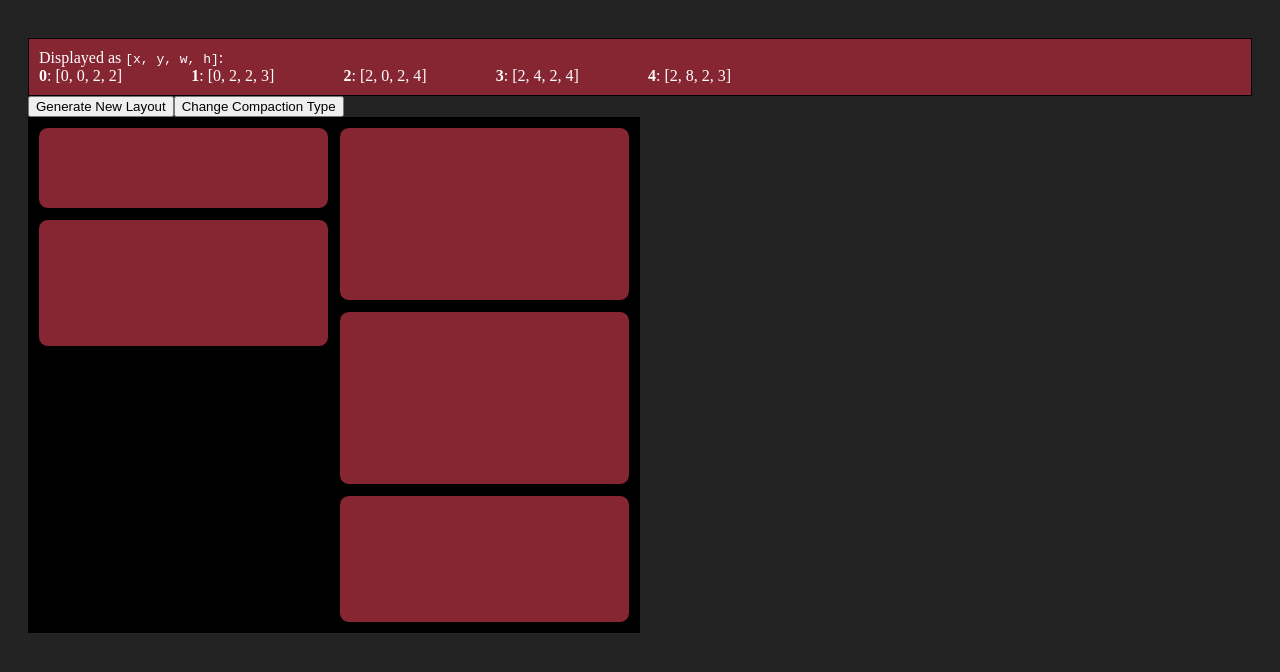
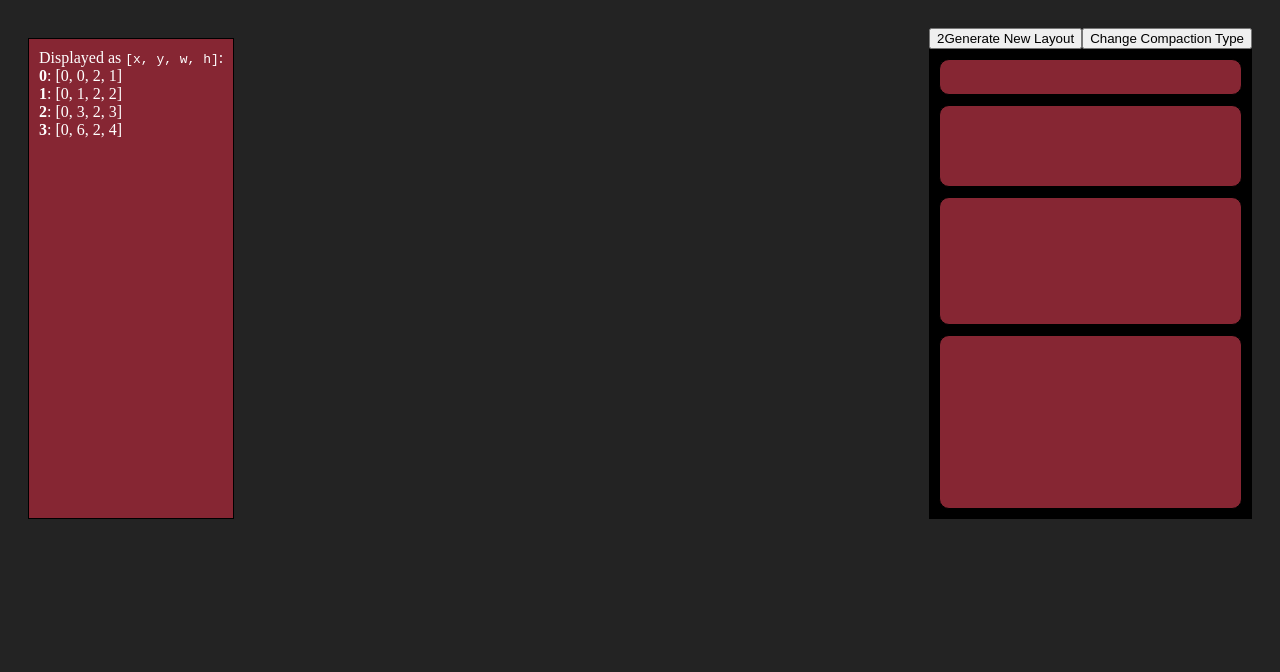
Before and after one commit to Roy1213/All-React-Projects-MC, a React (Create React App) app: page / in a window 1280 px wide. Shown: the top 672 px of the page. Built offline with nearby package versions, Linux system fonts and the light colour scheme.

Commit message:
Working on selective adding

```diff
--- a/src/ShowcaseLayout.js
+++ b/src/ShowcaseLayout.js
@@ -5,12 +5,14 @@ import { Responsive, WidthProvider } from "react-grid-layout";
 import './example-styles.css';
 const ResponsiveReactGridLayout = WidthProvider(Responsive);
 
+var heights = [1, 2, 3, 4]
+
 export default class ShowcaseLayout extends React.Component {
   constructor(props) {
     super(props);
     this.state = {
       currentBreakpoint: "lg",
-      compactType: null,
+      compactType: "vertical",
       mounted: false,
       layouts: { lg: props.initialLayout }
     };
@@ -82,7 +84,7 @@ export default class ShowcaseLayout extends React.Component {
           Compaction type:{" "}
           {_.capitalize(this.state.compactType) || "No Compaction"}
         </div> */}
-        <button onClick={this.onNewLayout}>Generate New Layout</button>
+        <button onClick={this.onNewLayout}>{heights[heights.length] = 2}Generate New Layout</button>
         <button onClick={this.onCompactTypeChange}>
           Change Compaction Type
         </button>
@@ -114,20 +116,20 @@ ShowcaseLayout.defaultProps = {
   className: "layout",
   rowHeight: 36,
   onLayoutChange: function() {},
-  cols: { lg: 12, md: 2, sm: 6, xs: 4, xxs: 2 },
+  cols: { lg: 12, md: 10, sm: 6, xs: 4, xxs: 2 },
   initialLayout: generateLayout()
 };
 
 function generateLayout() {
-  return _.map(_.range(0, 5), function(item, i) {
-    var y = Math.ceil(Math.random() * 4) + 1;
+  return _.map(_.range(0, heights.length), function(item, i) {
+    var y = heights[i] //Math.ceil(Math.random() * 4) + 1;
     return {
       x: (_.random(0, 5)) % 12,
       y: Math.floor(i / 6) * y,
       w: 2,
       h: y,
       i: i.toString(),
-      static: Math.random() < 0.05
+      static: false
     };
   });
 }
--- a/src/index.js
+++ b/src/index.js
@@ -44,12 +44,13 @@ class ExampleLayout extends React.Component {
 
   render() {
     return (
-      <div>
+      <div style={{display: 'flex',
+        justifyContent: 'space-between'}}>
         <div className="layoutJSON">
           Displayed as <code>[x, y, w, h]</code>:
           <div className="columns">{this.stringifyLayout()}</div>
         </div>
-        <div id="flipdiv">
+        <div>
           <ShowcaseLayout onLayoutChange={this.onLayoutChange} />
         </div>
       </div>
```
